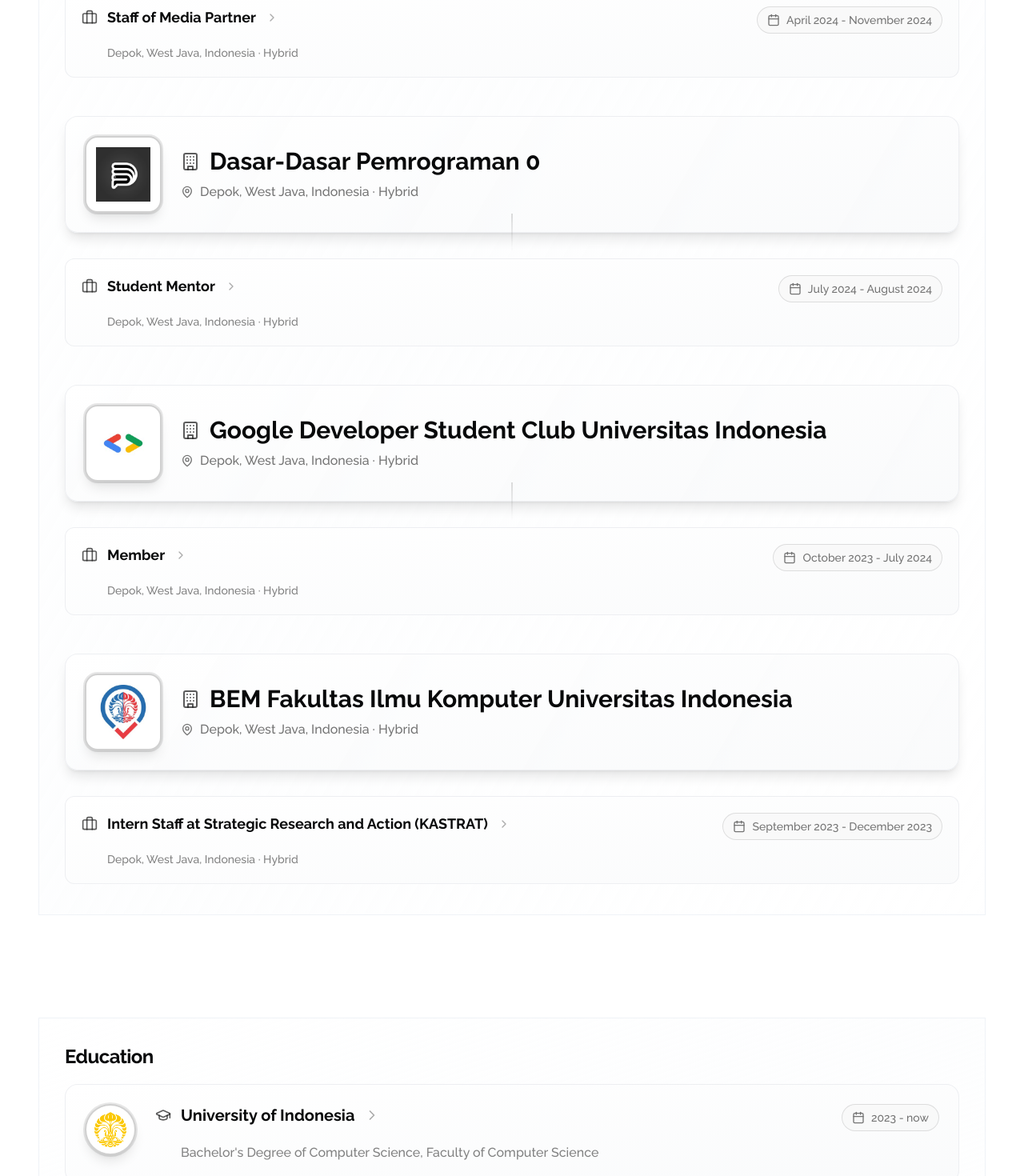
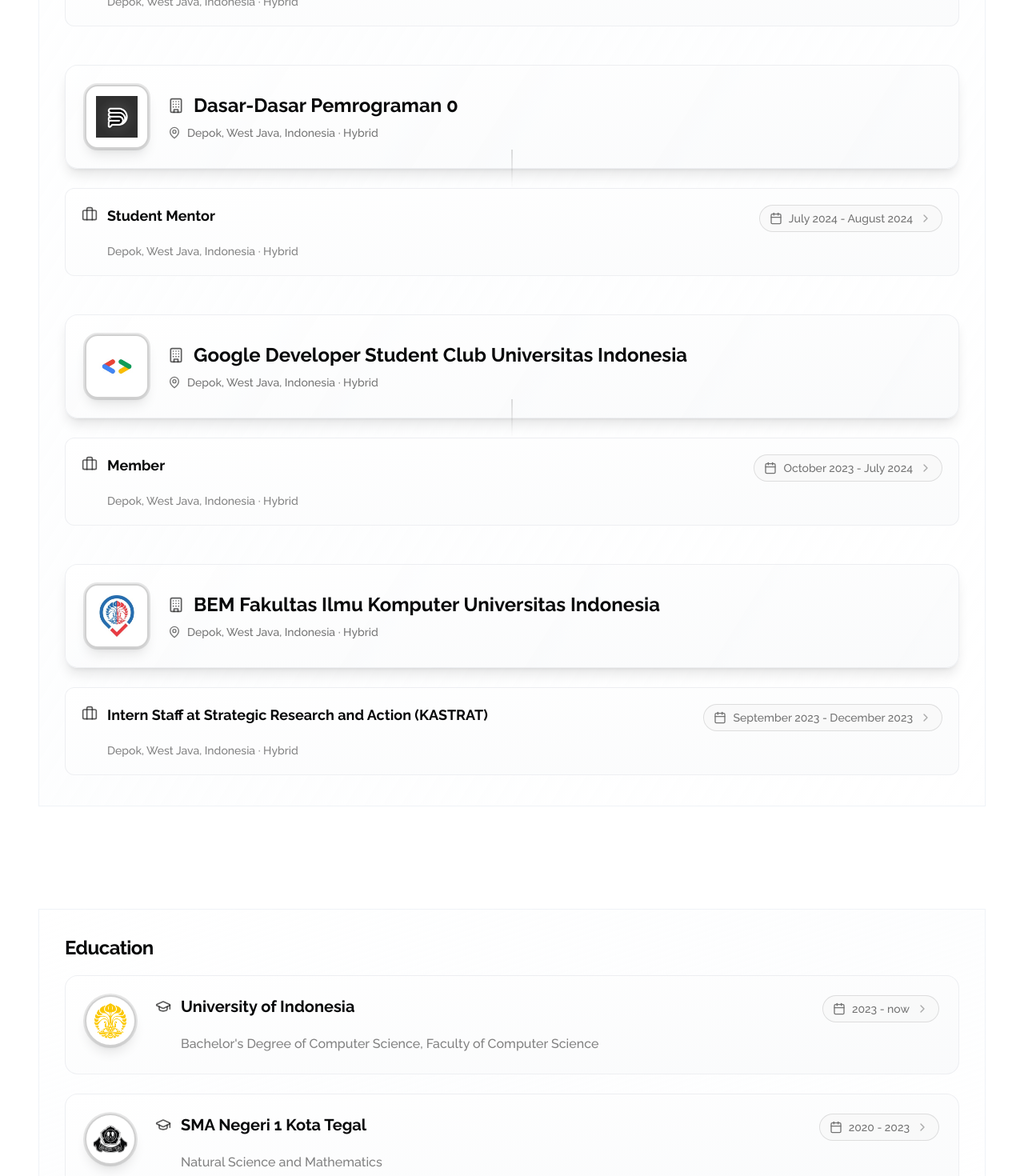
Before and after one commit to KrisnaPutraP/portofolio, a Next.js app: page / in a window 1280 px wide. Shown: the part 2160-3630 px from the top of the page at 80% size. Built offline with nearby package versions, Linux system fonts and the light colour scheme.

Commit message:
fix: Fixing mobile display responsiveness

```diff
--- a/src/app/page.tsx
+++ b/src/app/page.tsx
@@ -76,12 +76,12 @@
         animate="visible"
       >
         {/* Hero section with better spacing */}
-        <motion.div className="mb-16 sm:mb-20 lg:mb-24" variants={fadeInUpVariants}>
+        <motion.div className="mb-12 sm:mb-16 md:mb-20 lg:mb-24" variants={fadeInUpVariants}>
           <AnimatedHeader />
         </motion.div>
 
         {/* Content sections with improved responsive spacing */}
-        <div className="space-y-20 sm:space-y-24 lg:space-y-32">
+        <div className="space-y-12 sm:space-y-16 md:space-y-20 lg:space-y-24 xl:space-y-32">
           {sections.map((section, index) => (
             <motion.section
               key={section.key}
--- a/src/components/Educations/education-card.tsx
+++ b/src/components/Educations/education-card.tsx
@@ -69,47 +69,44 @@
           "
         >
           {/* Gradient overlay on hover */}
-          <div className="absolute inset-0 bg-gradient-to-br from-primary/5 to-primary/10 dark:from-primary/10 dark:to-primary/15 opacity-0 group-hover:opacity-100 transition-opacity duration-500" />
+          <div className="absolute inset-0 bg-gradient-to-br from-primary/5 to-primary/10 dark:from-primary/8 dark:to-primary/12 opacity-0 group-hover:opacity-100 transition-opacity duration-300" />
 
           {/* Content */}
-          <div className="relative z-10 p-6">
-            <div className="flex items-start gap-6">
+          <div className="relative z-10 p-4 sm:p-6">
+            {/* Mobile: Stack layout, Desktop: Side-by-side */}
+            <div className="flex flex-col sm:flex-row items-center sm:items-start gap-4 sm:gap-6">
               {/* Enhanced Avatar */}
               <motion.div
                 whileHover={{ scale: 1.05 }}
                 transition={{ type: "spring", stiffness: 400, damping: 10 }}
                 className="flex-shrink-0"
               >
-                <div className="relative">
                 <Avatar className="size-16 sm:size-18 border-2 border-primary/20 dark:border-primary/30 bg-background shadow-lg ring-2 ring-primary/10 dark:ring-primary/20">
                   <AvatarImage
                     src={logoUrl || "/placeholder.svg"}
                     alt={altText}
-                      className="object-contain p-2 transition-transform duration-300 group-hover:scale-110"
+                    className="object-contain p-2 transition-transform duration-300 group-hover:scale-105"
                   />
                   <AvatarFallback className="bg-gradient-to-br from-primary/20 to-primary/30 text-primary font-semibold">
                     {altText[0]}
                   </AvatarFallback>
                 </Avatar>
-                  {/* Subtle glow effect */}
-                  <div className="absolute inset-0 rounded-full bg-primary/20 blur-md opacity-0 group-hover:opacity-100 transition-opacity duration-500 -z-10" />
-                </div>
               </motion.div>
 
               {/* Content Area */}
+              <div className="flex-1 min-w-0 text-center sm:text-left">
+                <CardHeader className="p-0 space-y-3">
+                  {/* Header Row - Mobile Stack, Desktop Row */}
+                  <div className="flex flex-col gap-3 sm:flex-row sm:items-start sm:justify-between sm:gap-4">
                     <div className="flex-1 min-w-0">
-                <CardHeader className="p-0 space-y-3">
-                  {/* Header Row */}
-                  <div className="flex items-start justify-between gap-4">
-                    <div className="flex-1 min-w-0">
-                      <div className="flex items-center gap-3 mb-2">
-                        <GraduationCapIcon className="size-5 text-primary/70 dark:text-primary/80 flex-shrink-0" />
-                        <h3 className="font-bold text-lg sm:text-xl text-foreground group-hover:text-primary transition-colors duration-300 truncate">
+                      <div className="flex items-center justify-center sm:justify-start gap-2 sm:gap-3 mb-2">
+                        <GraduationCapIcon className="size-4 sm:size-5 text-primary/70 dark:text-primary/80 flex-shrink-0" />
+                        <h3 className="font-bold text-lg sm:text-xl text-foreground group-hover:text-primary transition-colors duration-300 text-center sm:text-left">
                           {title}
                         </h3>
                         <ChevronRightIcon
                           className={cn(
-                            "size-5 text-muted-foreground/60 transform transition-all duration-300 ease-out flex-shrink-0",
+                            "size-4 text-muted-foreground/60 transform transition-all duration-300 ease-out flex-shrink-0 sm:hidden",
                             "group-hover:text-primary group-hover:translate-x-1",
                             isExpanded ? "rotate-90" : "rotate-0",
                           )}
@@ -118,7 +115,7 @@
 
                       {/* Badges */}
                       {badges && badges.length > 0 && (
-                        <div className="flex flex-wrap gap-2 mb-3">
+                        <div className="flex flex-wrap justify-center sm:justify-start gap-2 mb-3 ml-0 sm:ml-7">
                           {badges.map((badge, index) => (
                             <Badge
                               key={index}
@@ -145,18 +142,25 @@
                       )}
                     </div>
 
-                    {/* Period */}
-                    <div className="flex items-center gap-2 text-sm font-medium text-muted-foreground bg-muted/50 dark:bg-muted/30 px-3 py-1.5 rounded-full border border-muted-foreground/20">
-                      <CalendarIcon className="size-4" />
-                      <span className="tabular-nums whitespace-nowrap">{period}</span>
+                    {/* Period - Mobile Full Width, Desktop Right */}
+                    <div className="flex items-center justify-center gap-2 text-sm font-medium text-muted-foreground bg-muted/50 dark:bg-muted/30 px-3 py-1.5 rounded-full border border-muted-foreground/20 w-full sm:w-fit mx-auto sm:mx-0">
+                      <CalendarIcon className="size-3 sm:size-4 flex-shrink-0" />
+                      <span className="tabular-nums text-xs sm:text-sm whitespace-nowrap">{period}</span>
+                      <ChevronRightIcon
+                        className={cn(
+                          "size-4 text-muted-foreground/60 transform transition-all duration-300 ease-out flex-shrink-0 hidden sm:block",
+                          "group-hover:text-primary group-hover:translate-x-1",
+                          isExpanded ? "rotate-90" : "rotate-0",
+                        )}
+                      />
                     </div>
                   </div>
 
                   {/* Subtitle */}
                   {subtitle && (
-                    <div className="flex items-start gap-3">
-                      <div className="w-5 flex-shrink-0" /> {/* Spacer to align with icon above */}
-                      <p className="text-base font-medium text-muted-foreground/90 leading-relaxed">{subtitle}</p>
+                    <div className="flex items-start justify-center sm:justify-start gap-2 sm:gap-3">
+                      <div className="w-4 sm:w-5 flex-shrink-0 hidden sm:block" /> {/* Spacer to align with icon above */}
+                      <p className="text-base font-medium text-muted-foreground/90 leading-relaxed text-center sm:text-left">{subtitle}</p>
                     </div>
                   )}
                 </CardHeader>
@@ -168,7 +172,7 @@
                     animate={{
                       opacity: isExpanded ? 1 : 0,
                       height: isExpanded ? "auto" : 0,
-                      marginTop: isExpanded ? 16 : 0,
+                      marginTop: isExpanded ? 12 : 0,
                     }}
                     transition={{
                       duration: 0.5,
@@ -176,9 +180,9 @@
                     }}
                     className="overflow-hidden"
                   >
-                    <div className="flex gap-3">
-                      <div className="w-5 flex-shrink-0" /> {/* Spacer */}
-                      <div className="flex-1 p-4 bg-muted/30 dark:bg-muted/20 rounded-xl border border-muted-foreground/10">
+                    <div className="flex gap-2 sm:gap-3">
+                      <div className="w-4 sm:w-5 flex-shrink-0 hidden sm:block" /> {/* Spacer */}
+                      <div className="flex-1 p-3 sm:p-4 bg-muted/30 dark:bg-muted/20 rounded-xl border border-muted-foreground/10">
                         <p className="text-sm sm:text-base leading-relaxed text-muted-foreground">{description}</p>
                       </div>
                     </div>
--- a/src/components/Experiences/experience-card.tsx
+++ b/src/components/Experiences/experience-card.tsx
@@ -60,28 +60,30 @@
           <div className="absolute inset-0 bg-gradient-to-br from-primary/5 to-primary/10 dark:from-primary/8 dark:to-primary/12 opacity-0 group-hover:opacity-100 transition-opacity duration-500" />
 
           {/* Content */}
-          <div className="relative z-10 p-5">
+          <div className="relative z-10 p-4 sm:p-5">
             <CardHeader className="p-0 space-y-3">
-              {/* Header Row */}
-              <div className="flex items-start justify-between gap-4">
+              {/* Header Row - Mobile Stack, Desktop Row */}
+              <div className="flex flex-col gap-3 sm:flex-row sm:items-start sm:justify-between sm:gap-4">
                 <div className="flex-1 min-w-0">
-                  <div className="flex items-center gap-3 mb-2">
-                    <BriefcaseIcon className="size-5 text-primary/70 dark:text-primary/80 flex-shrink-0" />
-                    <h3 className="font-bold text-lg text-foreground group-hover:text-primary transition-colors duration-300 truncate">
-                      {title}
-                    </h3>
+                  <div className="flex items-start gap-2 sm:gap-3 mb-2">
+                    <BriefcaseIcon className="size-4 sm:size-5 text-primary/70 dark:text-primary/80 flex-shrink-0 mt-0.5" />
+                    <div className="flex-1 min-w-0">
+                      <h3 className="font-bold text-base sm:text-lg text-foreground group-hover:text-primary transition-colors duration-300 leading-tight">
+                        {title}
+                      </h3>
+                    </div>
                     <ChevronRightIcon
                       className={cn(
-                        "size-4 text-muted-foreground/60 transform transition-all duration-300 ease-out flex-shrink-0",
+                        "size-4 text-muted-foreground/60 transform transition-all duration-300 ease-out flex-shrink-0 sm:hidden",
                         "group-hover:text-primary group-hover:translate-x-1",
                         isExpanded ? "rotate-90" : "rotate-0",
                       )}
                     />
                   </div>
 
-                  {/* Badges */}
+                  {/* Badges - Mobile Full Width */}
                   {badges && badges.length > 0 && (
-                    <div className="flex flex-wrap gap-2 mb-3">
+                    <div className="flex flex-wrap gap-1.5 sm:gap-2 mb-3 ml-6 sm:ml-8">
                       {badges.map((badge, index) => (
                         <Badge
                           key={index}
@@ -99,6 +101,7 @@
                             dark:hover:bg-primary/30
                             transition-colors
                             duration-300
+                            px-2 py-0.5
                           "
                         >
                           {badge}
@@ -108,17 +111,24 @@
                   )}
                 </div>
 
-                {/* Period */}
-                <div className="flex items-center gap-2 text-sm font-medium text-muted-foreground bg-muted/50 dark:bg-muted/30 px-3 py-1.5 rounded-full border border-muted-foreground/20">
-                  <CalendarIcon className="size-4" />
-                  <span className="tabular-nums whitespace-nowrap">{period}</span>
+                {/* Period - Mobile Full Width, Desktop Right */}
+                <div className="flex items-center justify-center gap-2 text-sm font-medium text-muted-foreground bg-muted/50 dark:bg-muted/30 px-3 py-1.5 rounded-full border border-muted-foreground/20 w-full sm:w-fit mx-auto sm:mx-0">
+                  <CalendarIcon className="size-3 sm:size-4 flex-shrink-0" />
+                  <span className="tabular-nums text-xs sm:text-sm whitespace-nowrap">{period}</span>
+                  <ChevronRightIcon
+                    className={cn(
+                      "size-4 text-muted-foreground/60 transform transition-all duration-300 ease-out flex-shrink-0 hidden sm:block",
+                      "group-hover:text-primary group-hover:translate-x-1",
+                      isExpanded ? "rotate-90" : "rotate-0",
+                    )}
+                  />
                 </div>
               </div>
 
               {/* Subtitle */}
               {subtitle && (
-                <div className="flex items-start gap-3">
-                  <div className="w-5 flex-shrink-0" /> {/* Spacer to align with icon above */}
+                <div className="flex items-start gap-2 sm:gap-3">
+                  <div className="w-4 sm:w-5 flex-shrink-0" /> {/* Spacer to align with icon above */}
                   <p className="text-sm font-medium text-muted-foreground/90">{subtitle}</p>
                 </div>
               )}
@@ -131,7 +141,7 @@
                 animate={{
                   opacity: isExpanded ? 1 : 0,
                   height: isExpanded ? "auto" : 0,
-                  marginTop: isExpanded ? 16 : 0,
+                  marginTop: isExpanded ? 12 : 0,
                 }}
                 transition={{
                   duration: 0.5,
@@ -139,9 +149,9 @@
                 }}
                 className="overflow-hidden"
               >
-                <div className="flex gap-3">
-                  <div className="w-5 flex-shrink-0" /> {/* Spacer */}
-                  <div className="flex-1 p-4 bg-muted/30 dark:bg-muted/20 rounded-lg border border-muted-foreground/10">
+                <div className="flex gap-2 sm:gap-3">
+                  <div className="w-4 sm:w-5 flex-shrink-0" /> {/* Spacer */}
+                  <div className="flex-1 p-3 sm:p-4 bg-muted/30 dark:bg-muted/20 rounded-lg border border-muted-foreground/10">
                     <p className="text-sm leading-relaxed text-muted-foreground">{description}</p>
                   </div>
                 </div>
--- a/src/components/Experiences/experience.tsx
+++ b/src/components/Experiences/experience.tsx
@@ -11,7 +11,7 @@
 
 const Experience: FC = () => (
   <Section id="experience" title="My Experience">
-    <div className="flex flex-col gap-y-12">
+    <div className="flex flex-col gap-y-6 sm:gap-y-8 lg:gap-y-12">
       {DATA.experience.map((company, companyIndex) => (
         <BlurFade key={company.company} delay={0.3 + companyIndex * 0.1}>
           <motion.div
@@ -22,16 +22,17 @@
             transition={{ duration: 0.6, delay: companyIndex * 0.1 }}
           >
             {/* Company Header */}
-            <div className="relative mb-8">
+            <div className="relative mb-4 sm:mb-6">
               <div
                 className="
-                  flex items-center gap-6 p-6
+                  flex flex-col items-center gap-3 p-4 sm:p-6
+                  sm:flex-row sm:items-center sm:gap-6
                   bg-gradient-to-br from-white/90 to-gray-50/90
                   dark:from-gray-800/90 dark:to-gray-700/90
                   backdrop-blur-sm
                   border border-gray-200/60 dark:border-gray-600/60
-                  rounded-2xl shadow-lg
-                  hover:shadow-xl transition-all duration-500
+                  rounded-xl sm:rounded-2xl shadow-lg
+                  hover:shadow-xl transition-all duration-300
                   group
                 "
               >
@@ -39,47 +40,49 @@
                 <motion.div
                   whileHover={{ scale: 1.05 }}
                   transition={{ type: "spring", stiffness: 400, damping: 10 }}
-                  className="relative flex-shrink-0"
+                  className="flex-shrink-0"
                 >
-                  <Avatar className="size-20 sm:size-24 border-2 border-primary/20 dark:border-primary/30 bg-background shadow-lg ring-2 ring-primary/10 dark:ring-primary/20 rounded-2xl">
+                  <Avatar className="size-16 sm:size-20 border-2 border-primary/20 dark:border-primary/30 bg-background shadow-lg ring-2 ring-primary/10 dark:ring-primary/20 rounded-xl sm:rounded-2xl">
                     <AvatarImage
                       src={company.logoUrl || "/placeholder.svg"}
                       alt={company.company}
-                      className="object-contain p-3 transition-transform duration-300 group-hover:scale-110"
+                      className="object-contain p-2 sm:p-3 transition-transform duration-300 group-hover:scale-105"
                     />
-                    <AvatarFallback className="bg-gradient-to-br from-primary/20 to-primary/30 text-primary font-bold text-xl rounded-2xl">
+                    <AvatarFallback className="bg-gradient-to-br from-primary/20 to-primary/30 text-primary font-bold text-lg sm:text-xl rounded-xl sm:rounded-2xl">
                       {company.company[0]}
                     </AvatarFallback>
                   </Avatar>
-                  {/* Subtle glow effect */}
-                  <div className="absolute inset-0 rounded-2xl bg-primary/20 blur-lg opacity-0 group-hover:opacity-100 transition-opacity duration-500 -z-10" />
                 </motion.div>
 
                 {/* Company Info */}
-                <div className="flex-1 min-w-0">
-                  <div className="flex items-center gap-3 mb-2">
-                    <BuildingIcon className="size-6 text-primary/70 dark:text-primary/80 flex-shrink-0" />
-                    <h2 className="text-2xl sm:text-3xl font-bold text-foreground group-hover:text-primary transition-colors duration-300 truncate">
+                <div className="flex-1 min-w-0 text-center sm:text-left">
+                  <div className="flex flex-col items-center sm:items-start gap-2 mb-2">
+                    <div className="flex items-center gap-2 sm:gap-3">
+                      <BuildingIcon className="size-4 sm:size-5 text-primary/70 dark:text-primary/80 flex-shrink-0" />
+                      <h2 className="text-lg sm:text-xl lg:text-2xl font-bold text-foreground group-hover:text-primary transition-colors duration-300 text-center sm:text-left">
                         {company.company}
                       </h2>
                     </div>
+                  </div>
 
-                  <div className="flex items-center gap-2 text-muted-foreground">
-                    <MapPinIcon className="size-4 flex-shrink-0" />
-                    <p className="text-sm sm:text-base font-medium">{company.location}</p>
+                  <div className="flex items-center justify-center sm:justify-start gap-2 text-muted-foreground mb-3 sm:mb-0">
+                    <MapPinIcon className="size-3 sm:size-4 flex-shrink-0" />
+                    <p className="text-sm font-medium">{company.location}</p>
                   </div>
 
                   {/* Company badges if any */}
                   {company.badges && company.badges.length > 0 && (
-                    <div className="flex flex-wrap gap-2 mt-3">
+                    <div className="flex flex-wrap justify-center sm:justify-start gap-2 mt-3">
                       {company.badges.map((badge, index) => (
                         <span
                           key={index}
                           className="
-                            px-3 py-1 text-xs font-medium
+                            px-2 sm:px-3 py-1 text-xs font-medium
                             bg-primary/10 dark:bg-primary/20
                             text-primary dark:text-primary-foreground
                             border border-primary/20 dark:border-primary/30
+                            hover:bg-primary/20 dark:hover:bg-primary/30
+                            transition-colors duration-300
                             rounded-full
                           "
                         >
@@ -89,22 +92,18 @@
                     </div>
                   )}
                 </div>
-
-                {/* Gradient overlay */}
-                <div className="absolute inset-0 bg-gradient-to-br from-primary/5 to-primary/10 dark:from-primary/10 dark:to-primary/15 opacity-0 group-hover:opacity-100 transition-opacity duration-500 rounded-2xl" />
               </div>
 
-              {/* Timeline connector */}
+              {/* Timeline connector - hidden on mobile */}
               {companyIndex < DATA.experience.length - 1 && (
-                <div className="absolute -bottom-6 left-1/2 transform -translate-x-1/2 w-px h-12 bg-gradient-to-b from-primary/30 to-transparent" />
+                <div className="hidden sm:block absolute -bottom-4 sm:-bottom-6 left-1/2 transform -translate-x-1/2 w-px h-8 sm:h-12 bg-gradient-to-b from-primary/30 to-transparent" />
               )}
             </div>
 
             {/* Roles */}
-            <div className="relative pl-0">
-              <div className="flex flex-col gap-y-6">
+            <div className="space-y-3 sm:space-y-4 pl-0">
               {company.roles.map((role, roleIndex) => (
-                  <div key={`${company.company}-${role.title}-${roleIndex}`} className="relative">
+                <div key={`${company.company}-${role.title}-${roleIndex}`} className="w-full">
                   <ExperienceCard
                     title={role.title}
                     subtitle={company.location}
@@ -116,7 +115,6 @@
                 </div>
               ))}
             </div>
-            </div>
           </motion.div>
         </BlurFade>
       ))}
```
Lines whose indentation alone changed are shown as unchanged.
